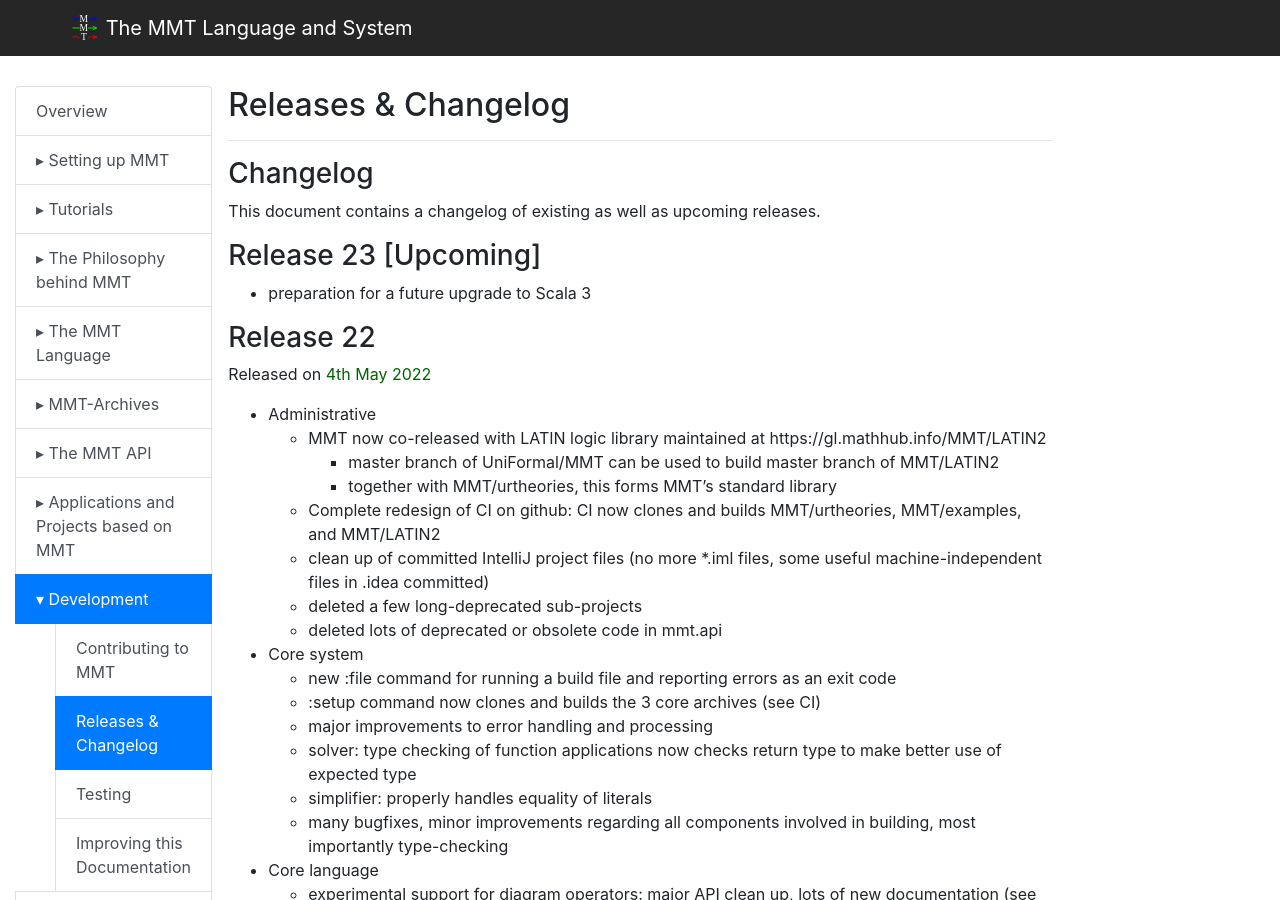
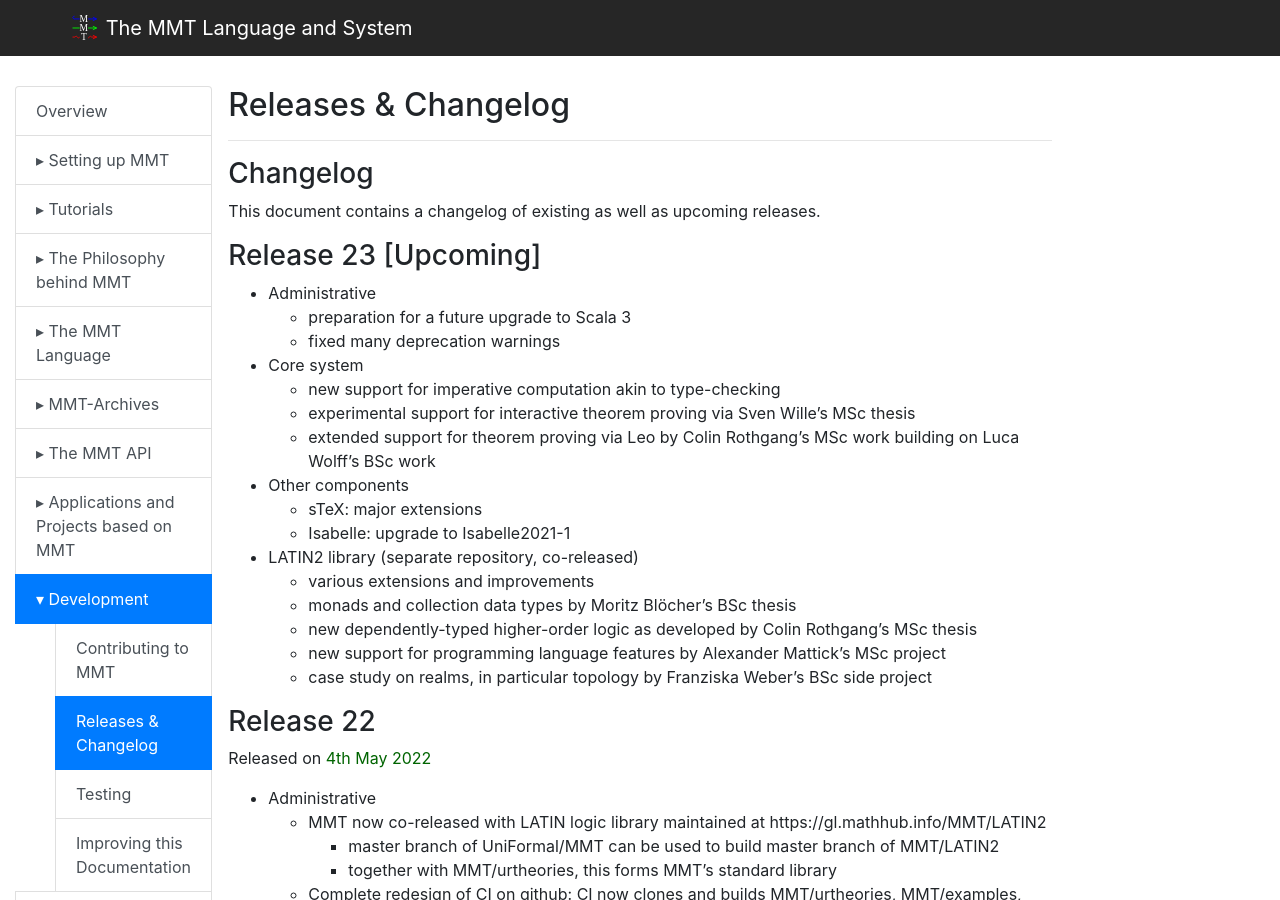
Before and after one commit to UniFormal/uniformal.github.io, a Jekyll site: the page built from doc/development/releases.md, in a window 1280 px wide and 900 px high. Built offline with Jekyll 4.4.1, drawn with Linux system fonts in a browser that asks for light colours.

Commit message:
no message

```diff
--- a/doc/development/releases.md
+++ b/doc/development/releases.md
@@ -9,7 +9,22 @@
 
 ### Release 23 [Upcoming]
 
-- preparation for a future upgrade to Scala 3
+- Administrative
+  - preparation for a future upgrade to Scala 3
+  - fixed many deprecation warnings
+- Core system
+  - new support for imperative computation akin to type-checking
+  - experimental support for interactive theorem proving via Sven Wille's MSc thesis
+  - extended support for theorem proving via Leo by Colin Rothgang's MSc work building on Luca Wolff's BSc work
+- Other components
+  - sTeX: major extensions
+  - Isabelle: upgrade to Isabelle2021-1
+- LATIN2 library (separate repository, co-released)
+  - various extensions and improvements
+  - monads and collection data types by Moritz Blöcher's BSc thesis
+  - new dependently-typed higher-order logic as developed by Colin Rothgang's MSc thesis
+  - new support for programming language features by Alexander Mattick's MSc project
+  - case study on realms, in particular topology by Franziska Weber's BSc side project
 
 ### Release 22
 
```
